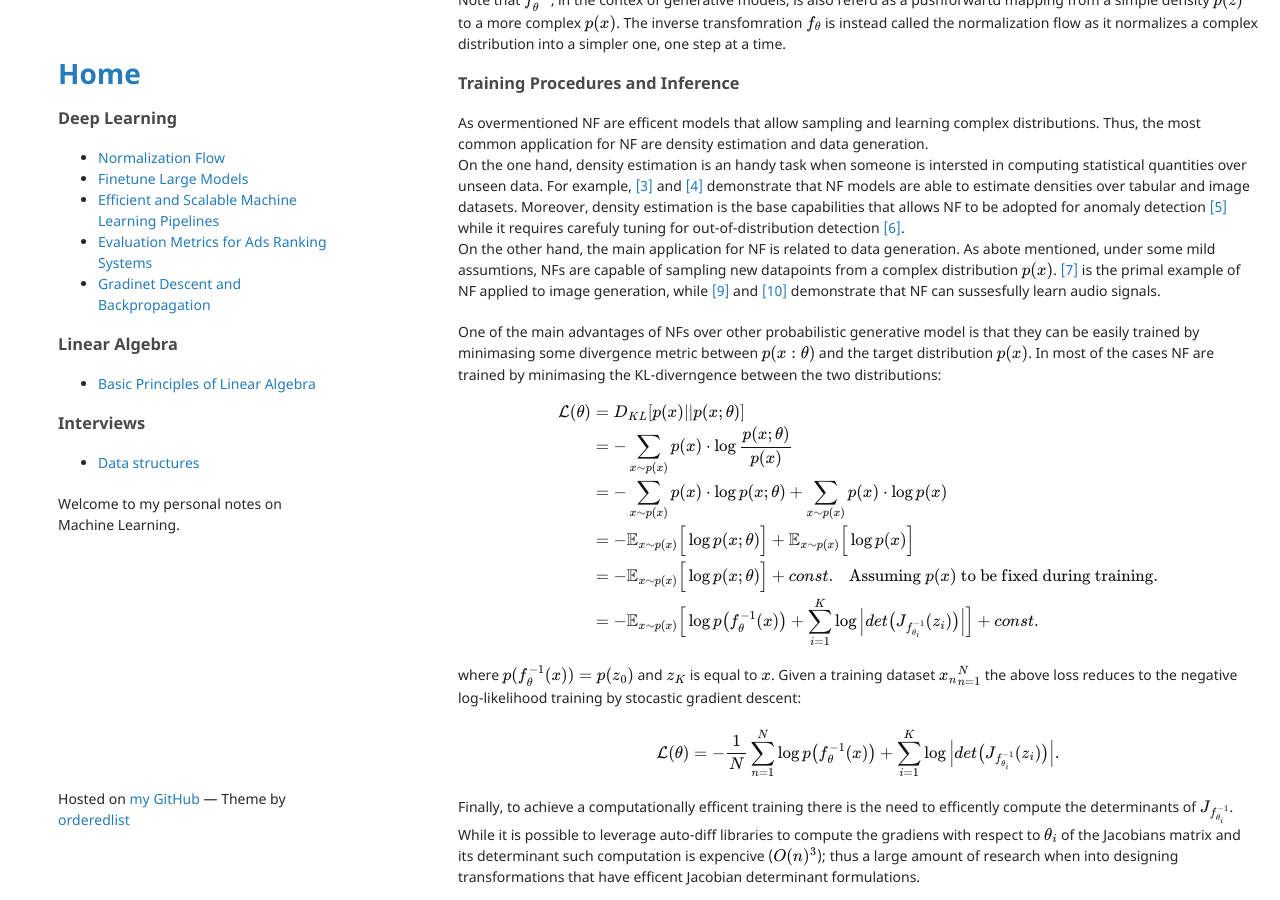
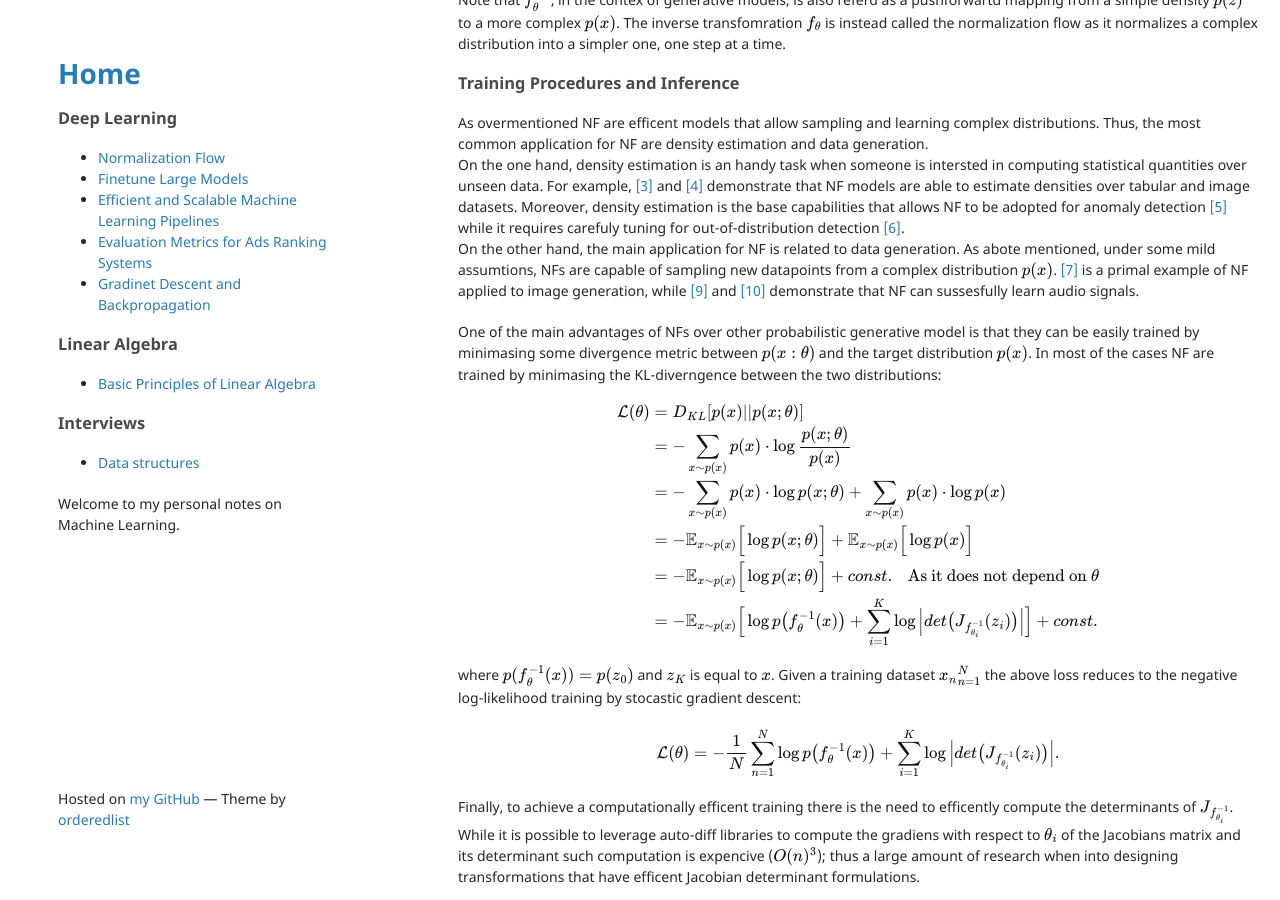
Before and after one commit to andompesta/andompesta.github.io, a Jekyll site: the page built from _posts/2023-11-17-normalization-flow.md, in a window 1280 px wide and 900 px high, scrolled down 2670 px. Built offline with Jekyll 4.4.1, drawn with Linux system fonts in a browser that asks for light colours.

Commit message:
fix reasonings

```diff
--- a/_posts/2023-11-17-normalization-flow.md
+++ b/_posts/2023-11-17-normalization-flow.md
@@ -106,7 +106,7 @@ As overmentioned NF are efficent models that allow sampling and learning complex
 Thus, the most common application for NF are density estimation and data generation.
 On the one hand, density estimation is an handy task when someone is intersted in computing statistical quantities over unseen data. For example, [[3]](#ref:density-estimation) and [[4]](#ref:ffjord) demonstrate that NF models are able to estimate densities over tabular and image datasets.
 Moreover, density estimation is the base capabilities that allows NF to be adopted for anomaly detection [[5]](#ref:nf-anomaly-detection) while it requires carefuly tuning for out-of-distribution detection [[6]](#ref:nf-for-odd).
-On the other hand, the main application for NF is related to data generation. As abote mentioned, under some mild assumtions,  NFs are capable of sampling new datapoints from a complex distribution $p(x)$. [[7]](#ref:glow) is the primal example of NF applied to image generation, while [[9]](#ref:wave-net) and [[10]](#ref:flow-wave-net) demonstrate that NF can sussesfully learn audio signals.
+On the other hand, the main application for NF is related to data generation. As abote mentioned, under some mild assumtions,  NFs are capable of sampling new datapoints from a complex distribution $p(x)$. [[7]](#ref:glow) is a primal example of NF applied to image generation, while [[9]](#ref:wave-net) and [[10]](#ref:flow-wave-net) demonstrate that NF can sussesfully learn audio signals.
 
 
 One of the main advantages of NFs over other probabilistic generative model is that they can be easily trained by minimasing some divergence metric between $p(x: \theta)$ and the target distribution $p(x)$.
@@ -118,7 +118,7 @@ $$
         & = - \sum_{x \sim p(x)} p(x) \cdot \log \frac{p(x; \theta)}{p(x)} \\
         & = - \sum_{x \sim p(x)} p(x) \cdot \log p(x; \theta) + \sum_{x \sim p(x)} p(x) \cdot \log p(x) \\
         & = - \mathbb{E}_{x \sim p(x)} \Big[ \log p(x; \theta) \Big] + \mathbb{E}_{x \sim p(x)} \Big[ \log p(x) \Big] \\
-        & = - \mathbb{E}_{x \sim p(x)}\Big[\log p(x; \theta)\Big] + const. ~~~ \text{Assuming $p(x)$ to be fixed during training.} \\
+        & = - \mathbb{E}_{x \sim p(x)}\Big[\log p(x; \theta)\Big] + const. ~~~ \text{As it does not depend on $\theta$} \\
         & = - \mathbb{E}_{x \sim p(x)}\Big[\log p\big(f_{\theta}^{-1}(x)\big) + \sum_{i=1}^{K} \log \Big| det\big( J_{f_{\theta_i}^{-1}}(z_{i}) \big)\Big| \Big] + const.
 \end{align*}
 $$
```
